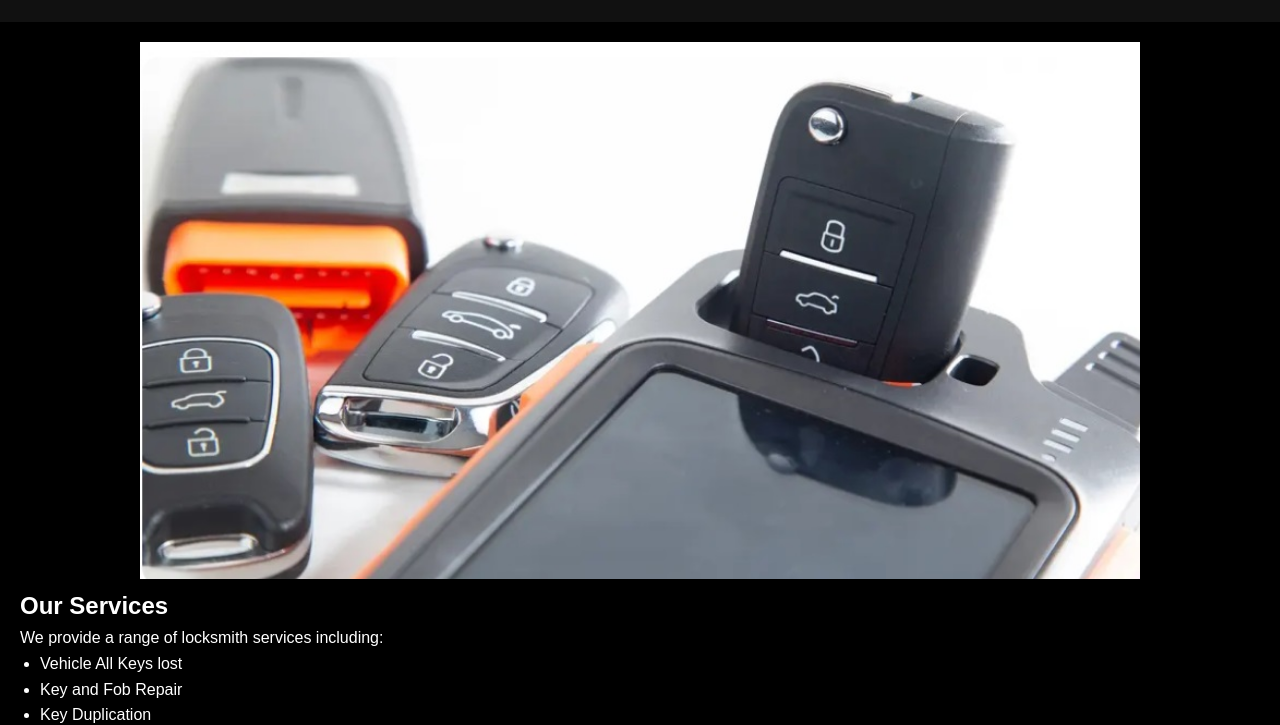
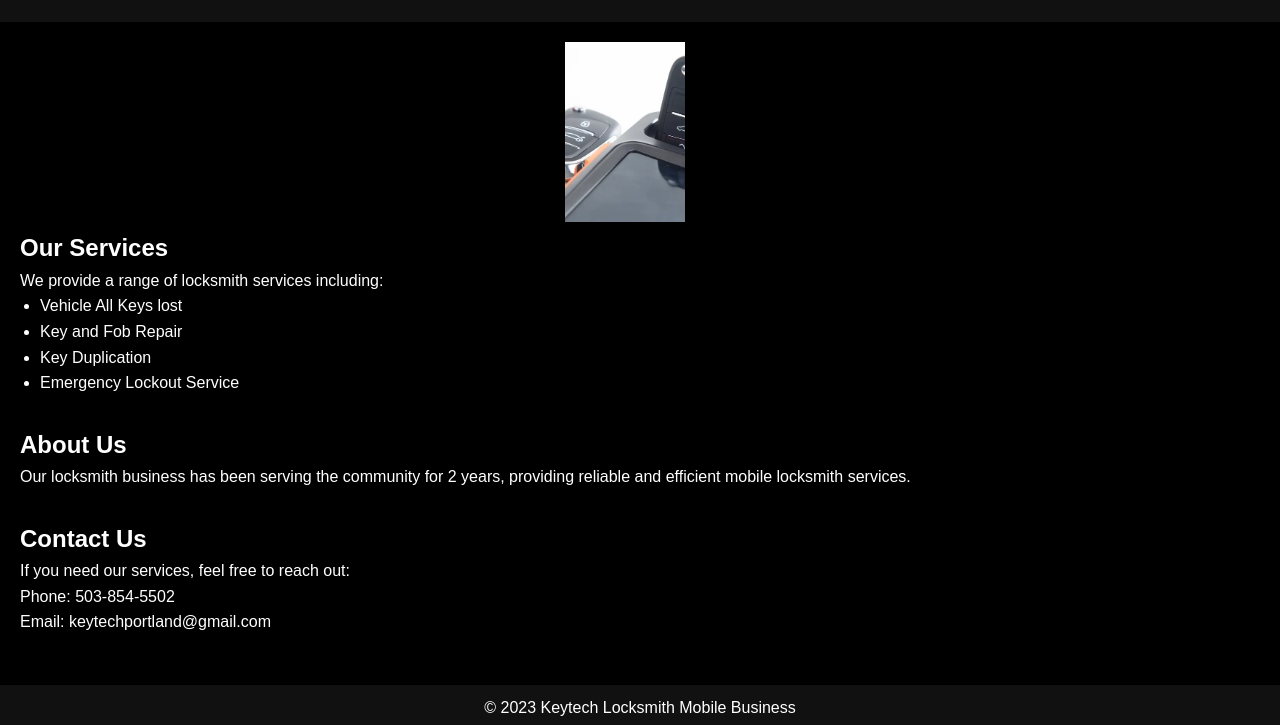
Before and after one commit to keytechllc/main, a plain HTML site: page index.html in a window 1280 px wide. Shown: the part 95-820 px from the top of the page. Drawn offline with Linux system fonts and the light colour scheme.

Commit message:
Update styles.css

```diff
--- a/styles.css
+++ b/styles.css
@@ -64,17 +64,19 @@ address {
 
 /* Slideshow Styles */
 .slideshow-container {
-  max-width: 1000px;
-  position: relative;
+  max-width: 150px; /* Set the maximum width for the slideshow container */
   margin: auto;
+  overflow: hidden; /* Hide overflow to prevent larger images from overflowing */
 }
 
 .slides {
   display: none;
 }
 
-img {
-  width: 100%;
+.slides img {
+  width: 120px; /* Set a fixed width for the images */
+  height: 180px; /* Set a fixed height for the images */
+  object-fit: cover; /* Maintain aspect ratio while covering the entire space */
 }
 
 /* Additional styles */
```
